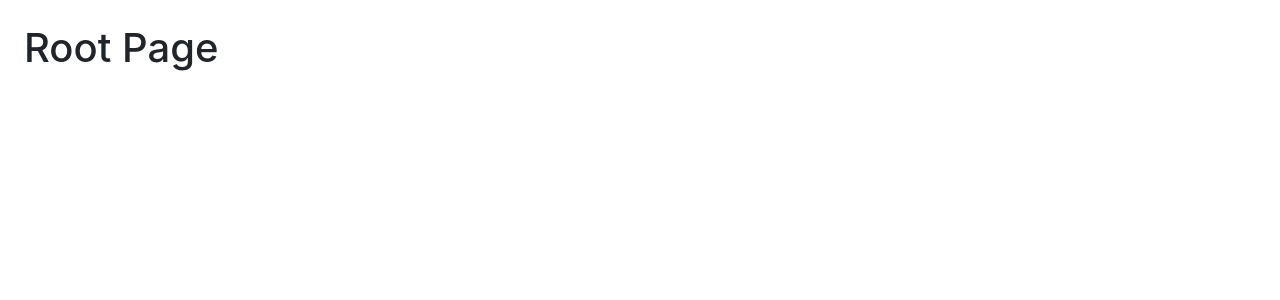
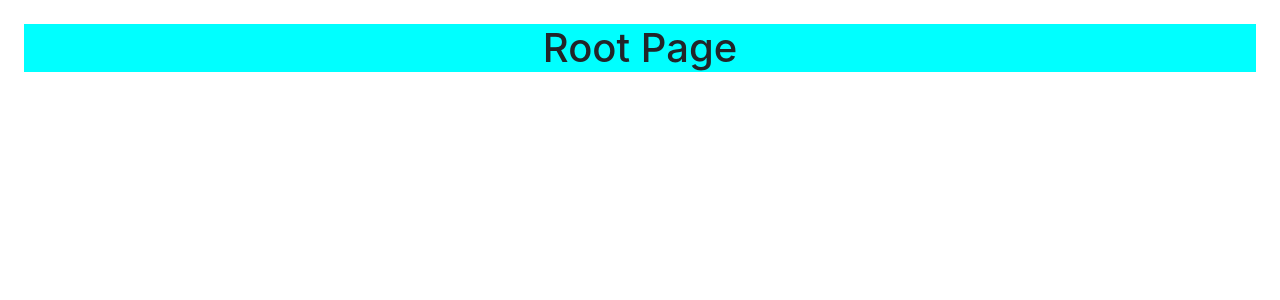
Before and after one commit to IanSanchezBaca/church-check-in, a Next.js app: page / in a window 1280 px wide. Shown: the top 300 px of the page. Built offline with nearby package versions, Linux system fonts and the light colour scheme.

Commit message:
random stuff for main page

```diff
--- a/src/app/globals.css
+++ b/src/app/globals.css
@@ -11,7 +11,8 @@
 **/
 
 .smallPadding {
-    padding: 8px
+    padding: 8px;
+
 }
 
 .myPadding {
--- a/src/app/page.js
+++ b/src/app/page.js
@@ -47,8 +47,8 @@ export default function Home() {
   return (
     <div className="myPadding">
 
-      <h1>Root Page</h1>
+      <h1 style={{ backgroundColor: "aqua", textAlign: "center" }}>Root Page</h1>
 
-    </div>
+    </div >
   );
 }
```
